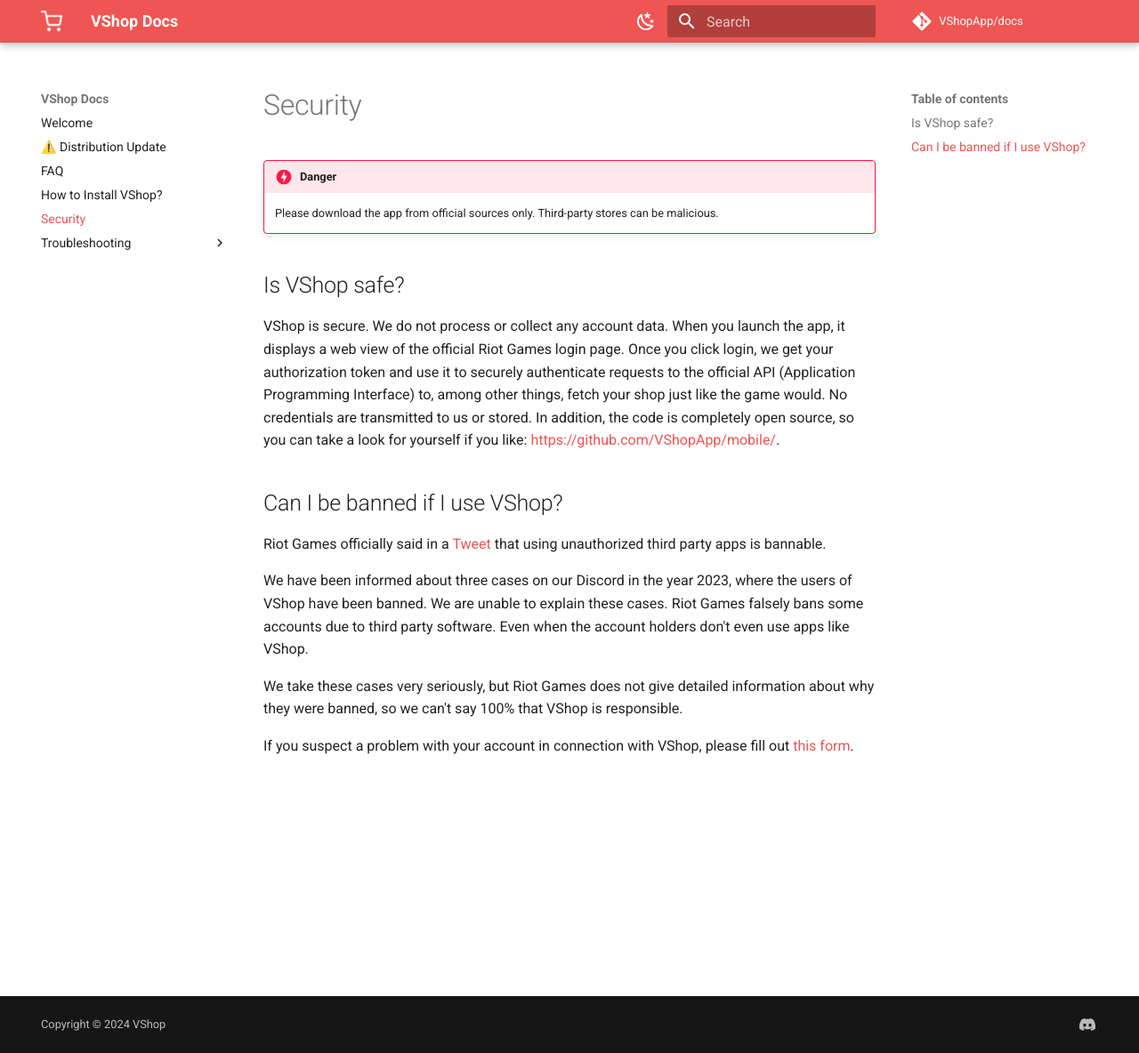
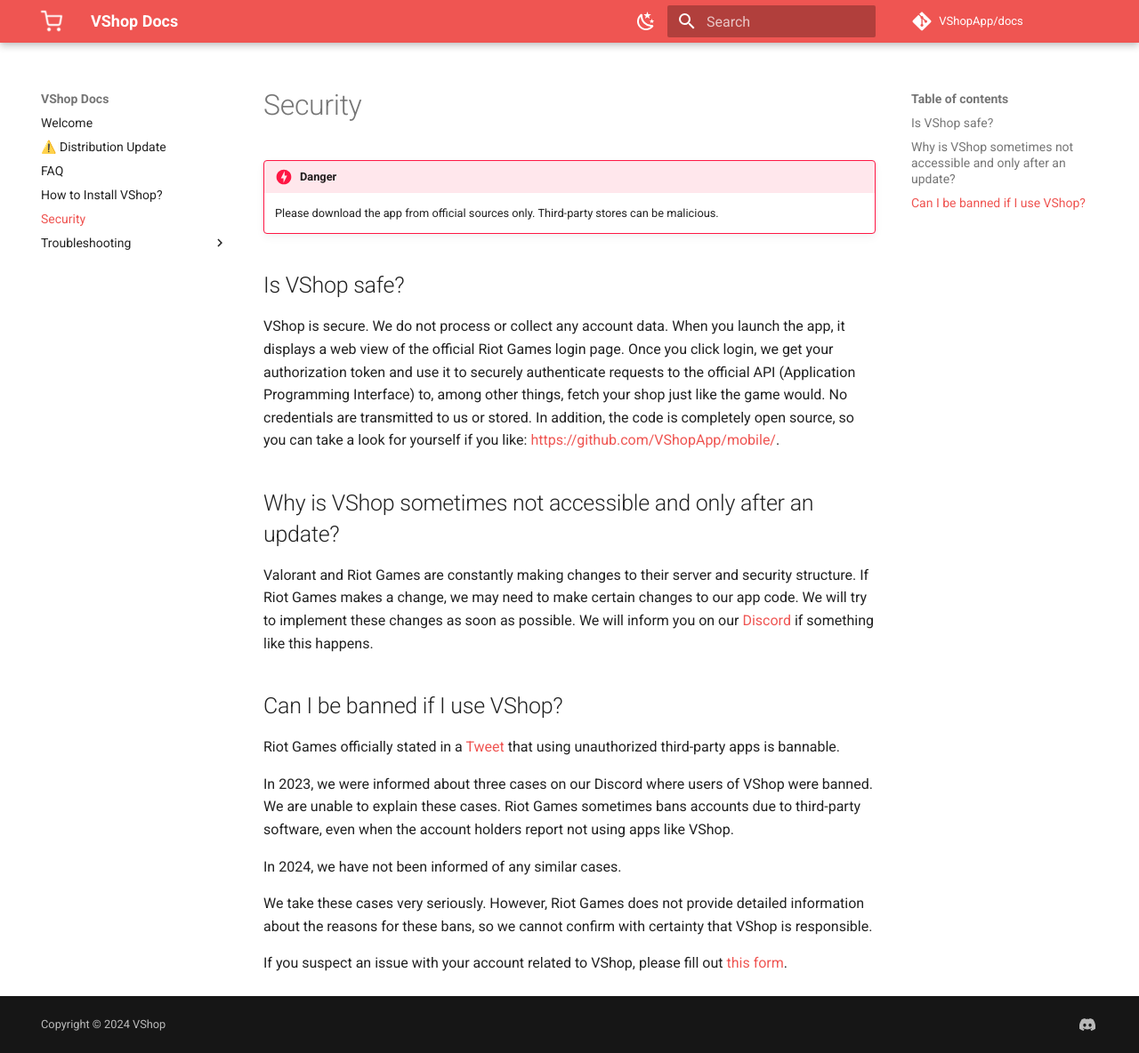
Before and after one commit to VShopApp/docs, an MkDocs documentation site: the page built from docs/security.md, in a window 1280 px wide and 1184 px high. Shown: the whole window at 89% size. Built offline with MkDocs 1.6.1 and Material for MkDocs 9.7.7, drawn with Linux system fonts in a browser that asks for light colours; comment, search, counter and statistics services are not loaded.

Commit message:
added: VShop downtime + updated: can i been banned?

```diff
--- a/docs/security.md
+++ b/docs/security.md
@@ -5,12 +5,17 @@
 ## Is VShop safe?
 VShop is secure. We do not process or collect any account data. When you launch the app, it displays a web view of the official Riot Games login page. Once you click login, we get your authorization token and use it to securely authenticate requests to the official API (Application Programming Interface) to, among other things, fetch your shop just like the game would. No credentials are transmitted to us or stored. In addition, the code is completely open source, so you can take a look for yourself if you like: <https://github.com/VShopApp/mobile/>.
 
+## Why is VShop sometimes not accessible and only after an update?
+Valorant and Riot Games are constantly making changes to their server and security structure. If Riot Games makes a change, we may need to make certain changes to our app code. We will try to implement these changes as soon as possible. We will inform you on our [Discord](https://discord.com/invite/vshop) if something like this happens.
+
 ## Can I be banned if I use VShop?
 
-Riot Games officially said in a [Tweet](https://twitter.com/playvalorant/status/1539728676815642624) that using unauthorized third party apps is bannable.
+Riot Games officially stated in a [Tweet](https://twitter.com/playvalorant/status/1539728676815642624) that using unauthorized third-party apps is bannable.
 
-We have been informed about three cases on our Discord in the year 2023, where the users of VShop have been banned. We are unable to explain these cases. Riot Games falsely bans some accounts due to third party software. Even when the account holders don't even use apps like VShop.
+In 2023, we were informed about three cases on our Discord where users of VShop were banned. We are unable to explain these cases. Riot Games sometimes bans accounts due to third-party software, even when the account holders report not using apps like VShop.
 
-We take these cases very seriously, but Riot Games does not give detailed information about why they were banned, so we can't say 100% that VShop is responsible.
+In 2024, we have not been informed of any similar cases.
 
-If you suspect a problem with your account in connection with VShop, please fill out [this form](https://tally.so/r/3yMVRp).
+We take these cases very seriously. However, Riot Games does not provide detailed information about the reasons for these bans, so we cannot confirm with certainty that VShop is responsible.
+
+If you suspect an issue with your account related to VShop, please fill out [this form](https://tally.so/r/3yMVRp).
```
